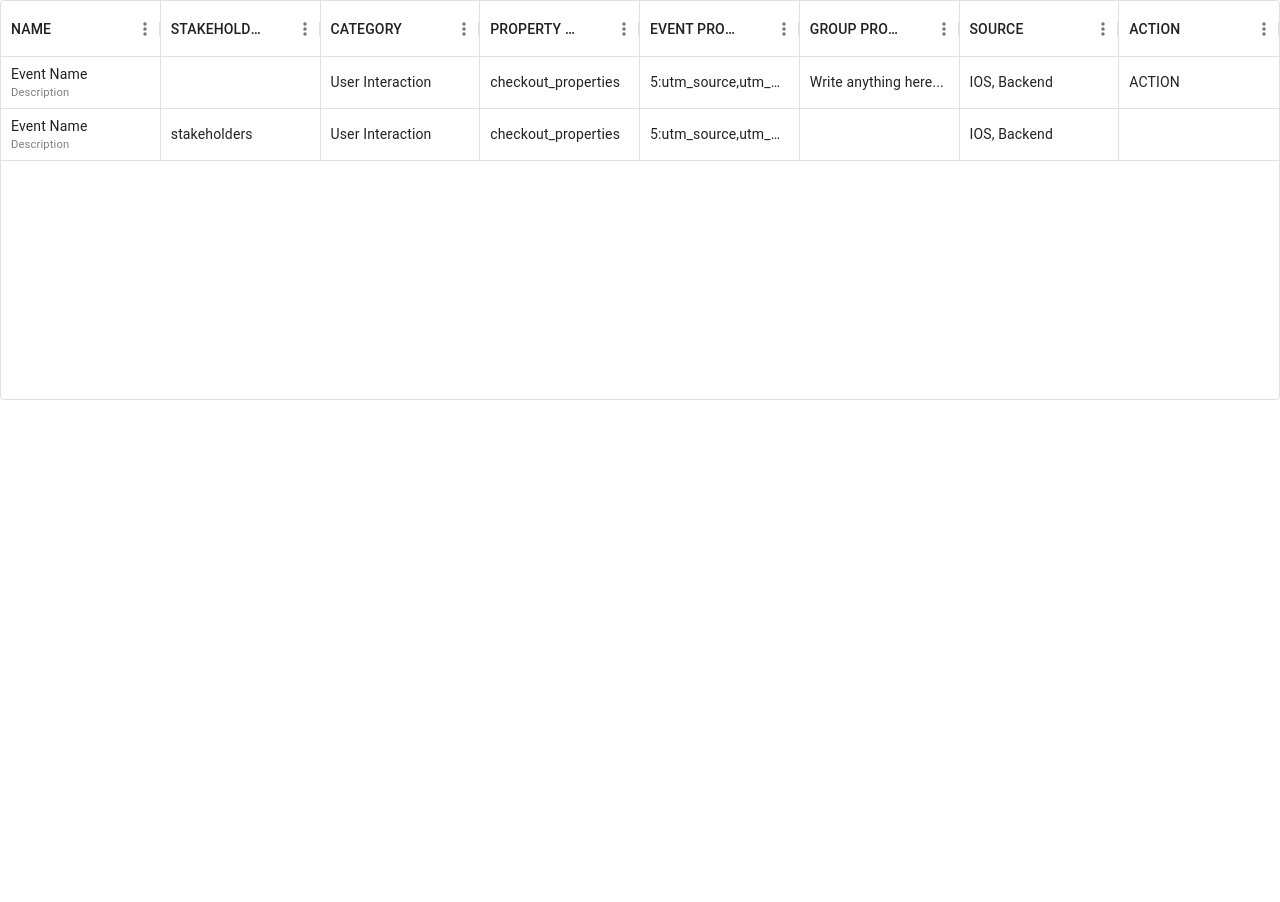
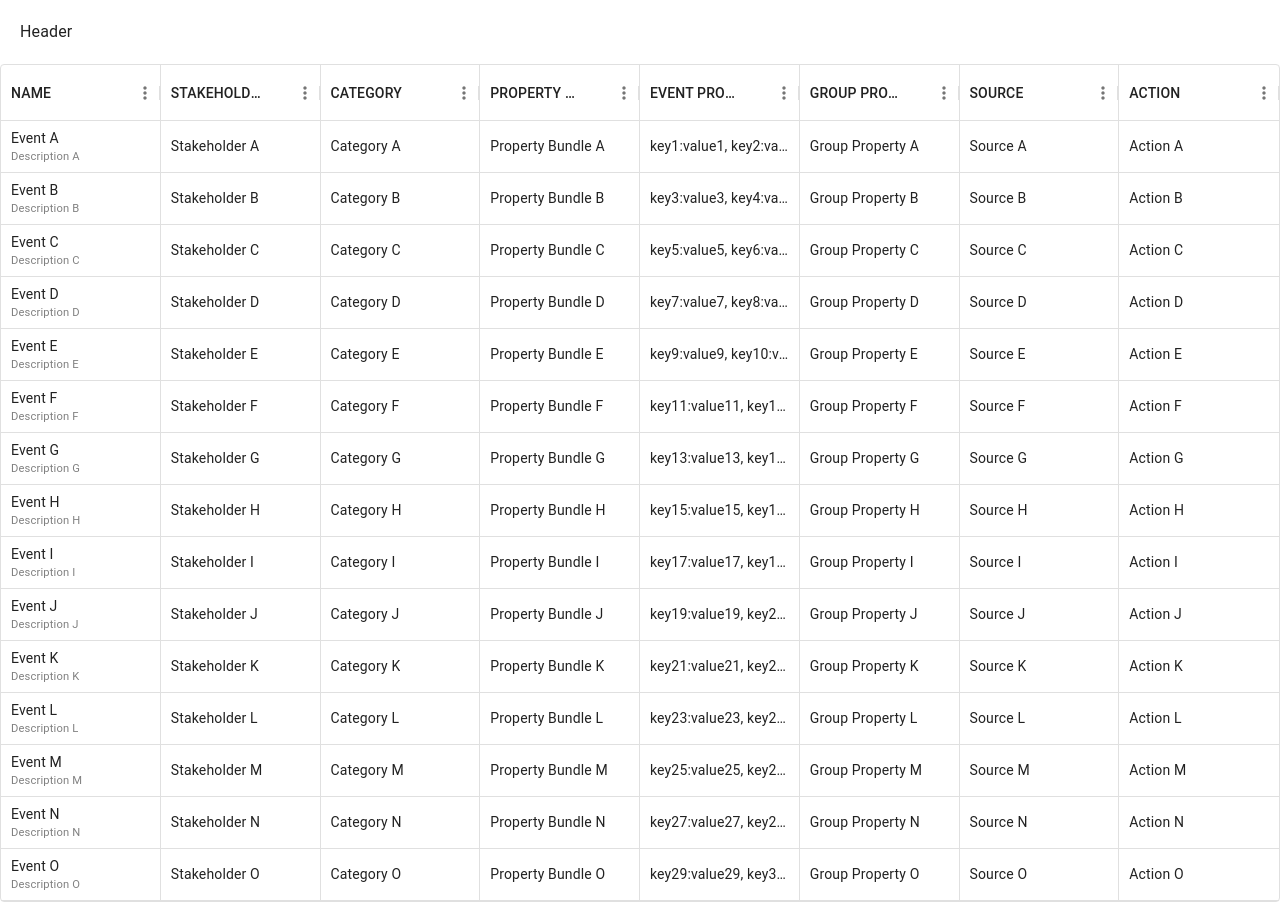
Before and after one commit to syedsartajahmed/hodor, a Next.js app: page /dashboard in a window 1280 px wide. Before the commit the page ends 800 px from the top, so only its background shows below. Built offline with nearby package versions, Linux system fonts and the light colour scheme.

Commit message:
restructured the code

```diff
--- /dev/null
+++ b/src/components/Header.js
@@ -0,0 +1,17 @@
+import React from "react";
+
+const Header = () => {
+  return (
+    <div
+      style={{
+        marginTop: 20,
+        marginBottom: 20,
+        marginLeft: 20,
+      }}
+    >
+      Header
+    </div>
+  );
+};
+
+export default Header;
--- /dev/null
+++ b/src/components/Table.js
@@ -0,0 +1,38 @@
+import { columns, rows } from "@/constants/tableValue";
+import { Box } from "@mui/material";
+import { DataGrid } from "@mui/x-data-grid";
+import * as React from "react";
+
+const Table = () => {
+  return (
+    <div>
+      <div>
+
+      </div>
+      <Box sx={{ height: "100%", width: "100%" }}>
+        <DataGrid
+          rows={rows}
+          columns={columns}
+          disableColumnFilter
+          hideFooterPagination
+          hideFooter
+          disableRowSelectionOnClick
+          sx={{
+            "& .MuiDataGrid-columnHeaders": {
+              borderBottom: "1px solid rgba(224, 224, 224, 1)",
+            },
+            "& .MuiDataGrid-columnHeader, & .MuiDataGrid-cell": {
+              borderRight: "1px solid rgba(224, 224, 224, 1)",
+            },
+            "& .MuiDataGrid-columnHeader:last-child, & .MuiDataGrid-cell:last-child":
+              {
+                borderRight: "none",
+              },
+          }}
+        />
+      </Box>
+    </div>
+  );
+};
+
+export default Table;
--- /dev/null
+++ b/src/constants/tableValue.js
@@ -0,0 +1,233 @@
+export const columns = [
+  {
+    field: "name",
+    headerName: "NAME",
+    renderCell: (params) => (
+      <div onClick={() => console.log("Clicked on the Event")}>
+        <p style={{ margin: 0 }}>{params.row.name}</p>
+        <p style={{ margin: 0, fontSize: "0.8em", color: "gray" }}>
+          {params.row.description}
+        </p>
+      </div>
+    ),
+    flex: 1,
+  },
+  {
+    field: "stakeholders",
+    headerName: "STAKEHOLDERS",
+    flex: 1,
+  },
+  {
+    field: "category",
+    headerName: "CATEGORY",
+    flex: 1,
+  },
+  {
+    field: "propertyBundles",
+    headerName: "PROPERTY BUNDLES",
+    flex: 1,
+  },
+  {
+    field: "eventProperties",
+    headerName: "EVENT PROPERTIES",
+    flex: 1,
+  },
+  {
+    field: "groupProperties",
+    headerName: "GROUP PROPERTIES",
+    flex: 1,
+  },
+  {
+    field: "source",
+    headerName: "SOURCE",
+    flex: 1,
+  },
+  {
+    field: "action",
+    headerName: "ACTION",
+    flex: 1,
+  },
+];
+
+export const rows = [
+  {
+    id: 1,
+    name: "Event A",
+    description: "Description A",
+    stakeholders: "Stakeholder A",
+    category: "Category A",
+    propertyBundles: "Property Bundle A",
+    eventProperties: "key1:value1, key2:value2",
+    groupProperties: "Group Property A",
+    source: "Source A",
+    action: "Action A",
+  },
+  {
+    id: 2,
+    name: "Event B",
+    description: "Description B",
+    stakeholders: "Stakeholder B",
+    category: "Category B",
+    propertyBundles: "Property Bundle B",
+    eventProperties: "key3:value3, key4:value4",
+    groupProperties: "Group Property B",
+    source: "Source B",
+    action: "Action B",
+  },
+  {
+    id: 3,
+    name: "Event C",
+    description: "Description C",
+    stakeholders: "Stakeholder C",
+    category: "Category C",
+    propertyBundles: "Property Bundle C",
+    eventProperties: "key5:value5, key6:value6",
+    groupProperties: "Group Property C",
+    source: "Source C",
+    action: "Action C",
+  },
+  {
+    id: 4,
+    name: "Event D",
+    description: "Description D",
+    stakeholders: "Stakeholder D",
+    category: "Category D",
+    propertyBundles: "Property Bundle D",
+    eventProperties: "key7:value7, key8:value8",
+    groupProperties: "Group Property D",
+    source: "Source D",
+    action: "Action D",
+  },
+  {
+    id: 5,
+    name: "Event E",
+    description: "Description E",
+    stakeholders: "Stakeholder E",
+    category: "Category E",
+    propertyBundles: "Property Bundle E",
+    eventProperties: "key9:value9, key10:value10",
+    groupProperties: "Group Property E",
+    source: "Source E",
+    action: "Action E",
+  },
+  {
+    id: 6,
+    name: "Event F",
+    description: "Description F",
+    stakeholders: "Stakeholder F",
+    category: "Category F",
+    propertyBundles: "Property Bundle F",
+    eventProperties: "key11:value11, key12:value12",
+    groupProperties: "Group Property F",
+    source: "Source F",
+    action: "Action F",
+  },
+  {
+    id: 7,
+    name: "Event G",
+    description: "Description G",
+    stakeholders: "Stakeholder G",
+    category: "Category G",
+    propertyBundles: "Property Bundle G",
+    eventProperties: "key13:value13, key14:value14",
+    groupProperties: "Group Property G",
+    source: "Source G",
+    action: "Action G",
+  },
+  {
+    id: 8,
+    name: "Event H",
+    description: "Description H",
+    stakeholders: "Stakeholder H",
+    category: "Category H",
+    propertyBundles: "Property Bundle H",
+    eventProperties: "key15:value15, key16:value16",
+    groupProperties: "Group Property H",
+    source: "Source H",
+    action: "Action H",
+  },
+  {
+    id: 9,
+    name: "Event I",
+    description: "Description I",
+    stakeholders: "Stakeholder I",
+    category: "Category I",
+    propertyBundles: "Property Bundle I",
+    eventProperties: "key17:value17, key18:value18",
+    groupProperties: "Group Property I",
+    source: "Source I",
+    action: "Action I",
+  },
+  {
+    id: 10,
+    name: "Event J",
+    description: "Description J",
+    stakeholders: "Stakeholder J",
+    category: "Category J",
+    propertyBundles: "Property Bundle J",
+    eventProperties: "key19:value19, key20:value20",
+    groupProperties: "Group Property J",
+    source: "Source J",
+    action: "Action J",
+  },
+  {
+    id: 11,
+    name: "Event K",
+    description: "Description K",
+    stakeholders: "Stakeholder K",
+    category: "Category K",
+    propertyBundles: "Property Bundle K",
+    eventProperties: "key21:value21, key22:value22",
+    groupProperties: "Group Property K",
+    source: "Source K",
+    action: "Action K",
+  },
+  {
+    id: 12,
+    name: "Event L",
+    description: "Description L",
+    stakeholders: "Stakeholder L",
+    category: "Category L",
+    propertyBundles: "Property Bundle L",
+    eventProperties: "key23:value23, key24:value24",
+    groupProperties: "Group Property L",
+    source: "Source L",
+    action: "Action L",
+  },
+  {
+    id: 13,
+    name: "Event M",
+    description: "Description M",
+    stakeholders: "Stakeholder M",
+    category: "Category M",
+    propertyBundles: "Property Bundle M",
+    eventProperties: "key25:value25, key26:value26",
+    groupProperties: "Group Property M",
+    source: "Source M",
+    action: "Action M",
+  },
+  {
+    id: 14,
+    name: "Event N",
+    description: "Description N",
+    stakeholders: "Stakeholder N",
+    category: "Category N",
+    propertyBundles: "Property Bundle N",
+    eventProperties: "key27:value27, key28:value28",
+    groupProperties: "Group Property N",
+    source: "Source N",
+    action: "Action N",
+  },
+  {
+    id: 15,
+    name: "Event O",
+    description: "Description O",
+    stakeholders: "Stakeholder O",
+    category: "Category O",
+    propertyBundles: "Property Bundle O",
+    eventProperties: "key29:value29, key30:value30",
+    groupProperties: "Group Property O",
+    source: "Source O",
+    action: "Action O",
+  },
+];
--- a/src/pages/dashboard.js
+++ b/src/pages/dashboard.js
@@ -1,110 +1,13 @@
-import { Box } from "@mui/material";
-import { DataGrid } from "@mui/x-data-grid";
+import Header from "@/components/Header";
+import Table from "@/components/Table";
 import * as React from "react";
-
-const columns = [
-  {
-    field: "name",
-    headerName: "NAME",
-    renderCell: (params) => (
-      <div onClick={() => console.log("Clicked on the Event")}>
-        <p style={{ margin: 0 }}>{params.row.name}</p>
-        <p style={{ margin: 0, fontSize: "0.8em", color: "gray" }}>
-          {params.row.description}
-        </p>
-      </div>
-    ),
-    flex: 1,
-  },
-  {
-    field: "stakeholders",
-    headerName: "STAKEHOLDERS",
-    flex: 1,
-  },
-  {
-    field: "category",
-    headerName: "CATEGORY",
-    flex: 1,
-  },
-  {
-    field: "propertyBundles",
-    headerName: "PROPERTY BUNDLES",
-    flex: 1,
-  },
-  {
-    field: "eventProperties",
-    headerName: "EVENT PROPERTIES",
-    flex: 1,
-  },
-  {
-    field: "groupProperties",
-    headerName: "GROUP PROPERTIES",
-    flex: 1,
-  },
-  {
-    field: "source",
-    headerName: "SOURCE",
-    flex: 1,
-  },
-  {
-    field: "action",
-    headerName: "ACTION",
-    flex: 1,
-  },
-];
-
-const rows = [
-  {
-    id: 1,
-    name: "Event Name",
-    description: "Description",
-    stakeholders: "",
-    category: "User Interaction",
-    propertyBundles: "checkout_properties",
-    eventProperties:
-      "5:utm_source,utm_medium,utm_campaign,utm_term,utm_content",
-    groupProperties: "Write anything here...",
-    source: "IOS, Backend",
-    action: "ACTION",
-  },
-  {
-    id: 2,
-    name: "Event Name",
-    description: "Description",
-    stakeholders: "stakeholders",
-    category: "User Interaction",
-    propertyBundles: "checkout_properties",
-    eventProperties:
-      "5:utm_source,utm_medium,utm_campaign,utm_term,utm_content",
-    groupProperties: "",
-    source: "IOS, Backend",
-  },
-];
 
 const Dashboard = () => {
   return (
-    <Box sx={{ height: 400, width: "100%" }}>
-      <DataGrid
-        rows={rows}
-        columns={columns}
-        disableColumnFilter
-        hideFooterPagination
-        hideFooter
-        disableRowSelectionOnClick
-        sx={{
-          "& .MuiDataGrid-columnHeaders": {
-            borderBottom: "1px solid rgba(224, 224, 224, 1)",
-          },
-          "& .MuiDataGrid-columnHeader, & .MuiDataGrid-cell": {
-            borderRight: "1px solid rgba(224, 224, 224, 1)",
-          },
-          "& .MuiDataGrid-columnHeader:last-child, & .MuiDataGrid-cell:last-child":
-            {
-              borderRight: "none",
-            },
-        }}
-      />
-    </Box>
+    <div>
+      <Header />
+      <Table />
+    </div>
   );
 };
 
```
